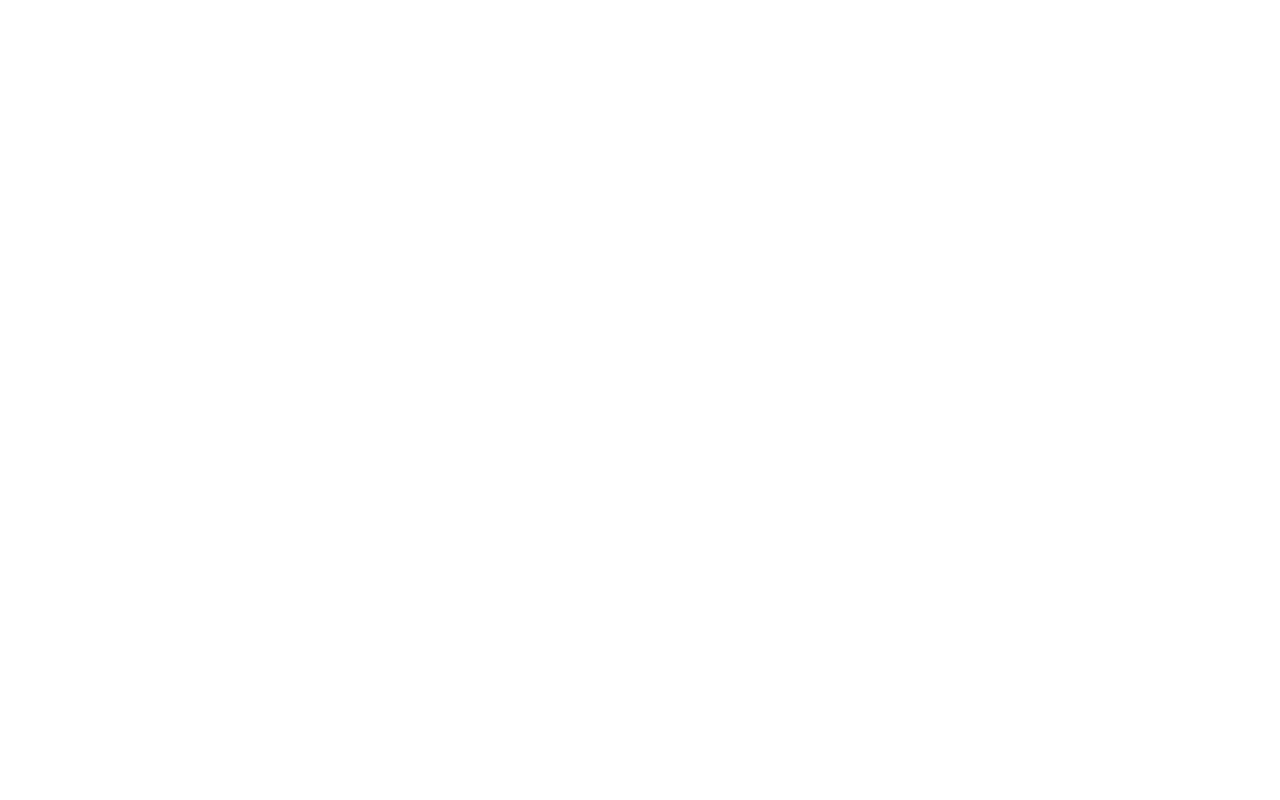
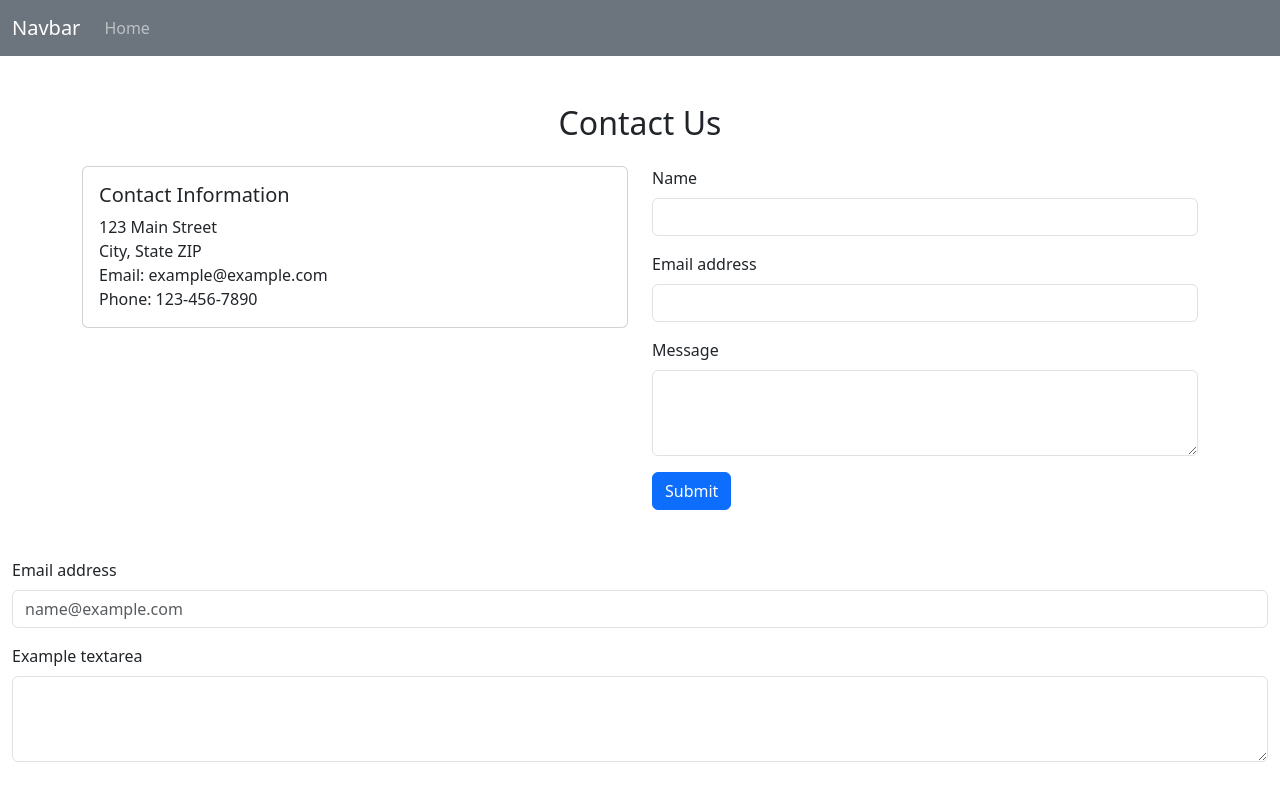
Before and after one commit to ChaseRannals/Week-3-Assignment, a website: page contact.html in a window 1280 px wide. Drawn offline with nearby package versions, Linux system fonts and the light colour scheme.

Commit message:
added html and jpg files

```diff
--- a/contact.html
+++ b/contact.html
@@ -0,0 +1,73 @@
+<!DOCTYPE html>
+<html lang="en">
+<head>
+    <meta charset="UTF-8">
+    <meta name="viewport" content="width=device-width, initial-scale=1.0">
+    <title>Document</title>
+    <link href="https://cdn.jsdelivr.net/npm/bootstrap@5.3.0-alpha1/dist/css/bootstrap.min.css" rel="stylesheet">
+</head>
+<body>
+    <!--navbar-->
+    <nav class="navbar navbar-expand-sm navbar-dark bg-secondary">
+        <div class="container-fluid">
+          <a class="navbar-brand" href="#">Navbar</a>
+          <button class="navbar-toggler" data-bs-toggle="collapse" data-bs-target="#navbarNav" aria-controls="navbarNav" aria-expanded="false" aria-label="Toggle navigation">
+            <span class="navbar-toggler-icon"></span>
+          </button>
+          <div class="collapse navbar-collapse" id="navbarNav">
+            <ul class="navbar-nav">
+              <li class="nav-item">
+                <a class="nav-link" href="index.html">Home</a>
+              </li>
+            </ul>
+          </div>
+        </div>
+      </nav>
+    <!--end navbar-->
+
+    <!-- Contact Section -->
+        <section id="contact" class="py-5">
+            <div class="container">
+            <h2 class="text-center mb-4">Contact Us</h2>
+            <div class="row">
+                <div class="col-md-6">
+                <div class="card">
+                    <div class="card-body">
+                    <h5 class="card-title">Contact Information</h5>
+                    <p class="card-text">123 Main Street<br>City, State ZIP<br>Email: example@example.com<br>Phone: 123-456-7890</p>
+                    </div>
+                </div>
+                </div>
+                <div class="col-md-6">
+                <form>
+                    <div class="mb-3">
+                    <label for="name" class="form-label">Name</label>
+                    <input type="text" class="form-control" id="name">
+                    </div>
+                    <div class="mb-3">
+                    <label for="email" class="form-label">Email address</label>
+                    <input type="email" class="form-control" id="email">
+                    </div>
+                    <div class="mb-3">
+                    <label for="message" class="form-label">Message</label>
+                    <textarea class="form-control" id="message" rows="3"></textarea>
+                    </div>
+                    <button type="submit" class="btn btn-primary">Submit</button>
+                </form>
+                </div>
+            </div>
+            </div>
+        </section>
+        <!--FORM-->
+        <div class="container-fluid">
+            <div class="mb-3">
+                <label for="exampleFormControlInput1" class="form-label">Email address</label>
+                <input type="email" class="form-control" id="exampleFormControlInput1" placeholder="name@example.com">
+              </div>
+              <div class="mb-3">
+                <label for="exampleFormControlTextarea1" class="form-label">Example textarea</label>
+                <textarea class="form-control" id="exampleFormControlTextarea1" rows="3"></textarea>
+              </div>
+        </div>
+</body>
+</html>
```
Also changed, not shown: index.html (+93 -26 lines), images.jpg/cat picture.avif (added).
